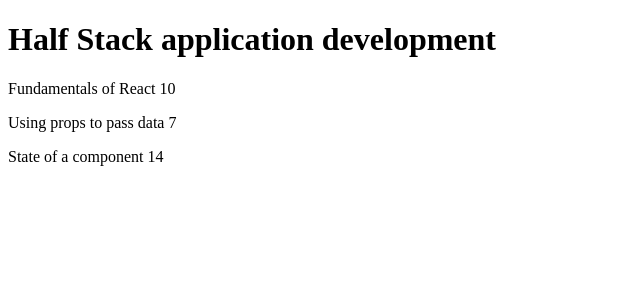
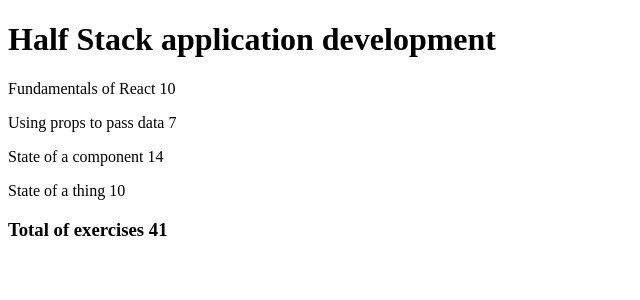
Before and after one commit to Veera-helli/FS_Open2022, a JavaScript app in the folder Osa2/kurssitiedot/: page / in a window 1280 px wide. Shown: the top 300 px of the page, without its empty margins (0-640 px from the left). Built offline with nearby package versions, Linux system fonts and the light colour scheme.

Commit message:
2.2 done

```diff
--- a/Osa2/kurssitiedot/src/App.js
+++ b/Osa2/kurssitiedot/src/App.js
@@ -29,12 +29,10 @@
 const Total = (props) => {
   return (
     <div>
-      <p>
-        Number of exercises{" "}
-        {props.parts[0].exercises +
-          props.parts[1].exercises +
-          props.parts[2].exercises}
-      </p>
+      <h3>
+        Total of exercises{" "}
+        {props.parts.map((part) => part.exercises).reduce((a, b) => a + b, 0)}
+      </h3>
     </div>
   );
 };
@@ -47,6 +45,9 @@
         {props.course.parts.map((part) => (
           <Part part={part} key={part.id} />
         ))}
+      </div>
+      <div>
+        <Total parts={props.course.parts} />
       </div>
     </div>
   );
@@ -72,6 +73,11 @@
         exercises: 14,
         id: 3,
       },
+      {
+        name: "State of a thing",
+        exercises: 10,
+        id: 4,
+      },
     ],
   };
 
```
